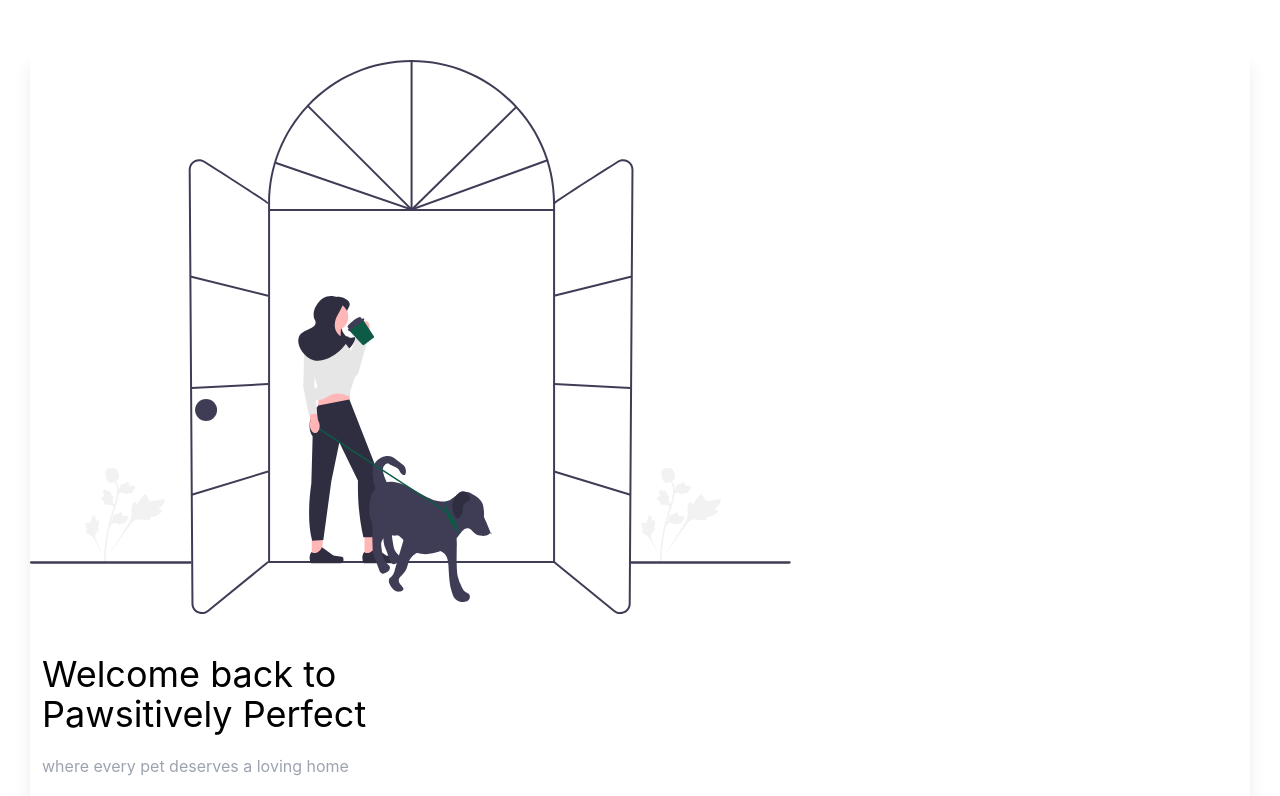
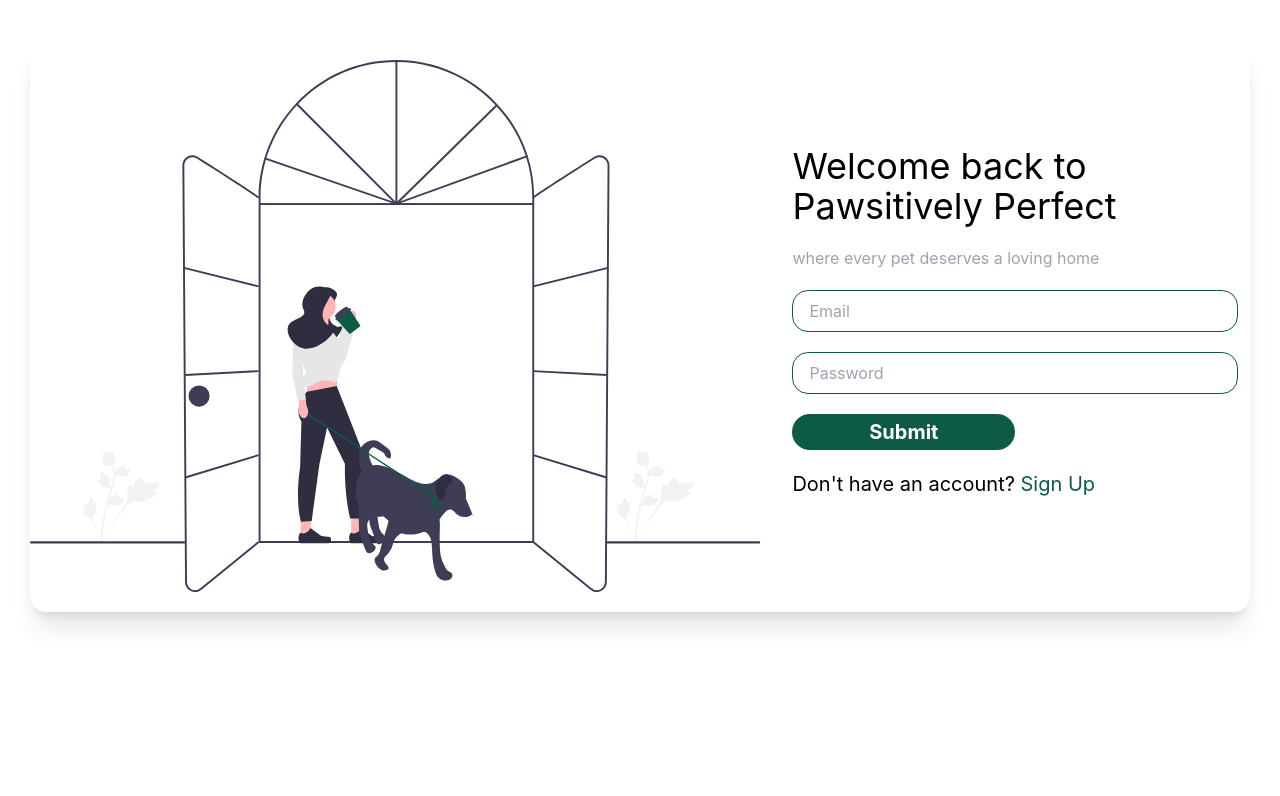
Before and after one commit to sup25/pet, a React (Create React App) app in the folder client/: page /login in a window 1280 px wide. Shown: the top 796 px of the page. Built offline with nearby package versions, Linux system fonts and the light colour scheme.

Commit message:
minor update

```diff
--- a/client/src/component/Login.js
+++ b/client/src/component/Login.js
@@ -14,8 +14,8 @@ const Login = () => {
   };
 
   return (
-    <div className="section py-10 items-center">
-      <div className="flex flex-wrap py-5 flex-col md:flex-row w-full h-auto gap-10 bg-white rounded-2xl shadow-xl">
+    <div className="section py-10 items-center flex-wrap">
+      <div className="flex py-5 flex-col md:flex-row w-full h-auto gap-5 bg-white rounded-2xl shadow-xl">
         <div className="flex justify-center">
           <Dog className="md:w-full w-4/5 h-auto" />
         </div>
```
Also changed, not shown: 1 other file (tests, documents, lock files or other folders).
